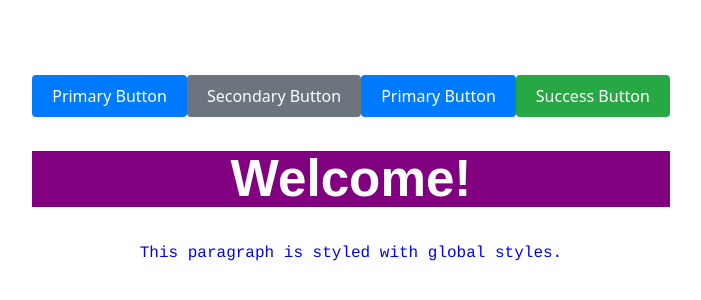
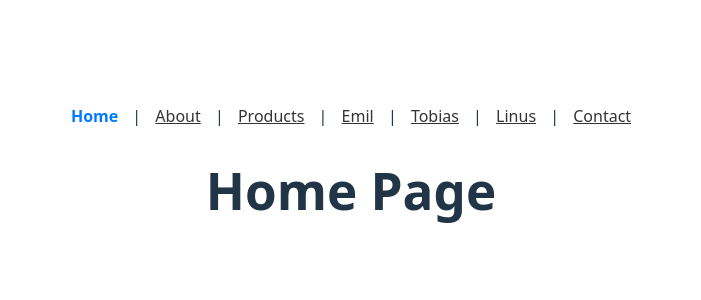
Before and after one commit to Ebubekir42/ReactTutorial, a React (Vite) app: page / in a window 1280 px wide. Shown: the part 222-522 px from the top of the page, without its empty margins (289-990 px from the left). Built offline with nearby package versions, Linux system fonts and the light colour scheme.

Commit message:
Transitions

```diff
--- a/src/main.jsx
+++ b/src/main.jsx
@@ -14,6 +14,7 @@
 import App2 from './PortalButton.jsx';
 import App3 from './Fruit.jsx';
 import { PrimaryButton, SuccessButton, GlobalStyle, Button } from './Button.jsx';
+import { BrowserRouter, Link, Navigate, NavLink, Outlet, Route, Routes, useParams } from 'react-router-dom';
 
 
 const myelement = (
@@ -135,6 +136,61 @@
   alert(b.type);
 }
 
+const Home = () => <h1>Home Page</h1>;
+const About = () => <h1>About Page</h1>;
+const Contact = () => <h1>Contact Page</h1>;
+
+const Products = () => {
+  return (
+    <div>
+      <h1>Products Page</h1>
+      <nav style={{ marginBottom: '20px' }}>
+        <Link to="/products/car">Cars</Link> |{" "}
+        <Link to="/products/bike">Bikes</Link>
+      </nav>
+      <Outlet />
+    </div>
+  );
+}
+
+const CarProducts = () => {
+  return (
+    <div>
+      <h2>Cars</h2>
+      <ul>
+        <li>Audi</li>
+        <li>BMW</li>
+        <li>Volvo</li>
+      </ul>
+    </div>
+  );
+}
+
+const BikeProducts = () => {
+  return (
+    <div>
+      <h2>Bikes</h2>
+      <ul>
+        <li>Yamaha</li>
+        <li>Suzuki</li>
+        <li>Honda</li>
+      </ul>
+    </div>
+  );
+}
+
+const navLinkStyles = ({ isActive }) => ({
+  color: isActive ? "#007bff" : "#333",
+  textDecoration: isActive ? "none" : "underline",
+  fontWeight: isActive ? "bold" : "normal",
+  padding: "5px 10px"
+});
+
+const Info = () => {
+  const { firstname } = useParams();
+  return <h1>Hello, {firstname}!</h1>;
+}
+
 createRoot(document.getElementById('root')).render(
   // myelement
   // <MyList />
@@ -163,15 +219,42 @@
   //   <Button btntype="primary">Primary Button</Button>
   //   <Button btntype="secondary">Secondary Button</Button>
   // </>
-  <>
-    <Button $btntype="primary">Primary Button</Button>
-    <Button $btntype="secondary">Secondary Button</Button>
-    <PrimaryButton>Primary Button</PrimaryButton>
-    <SuccessButton>Success Button</SuccessButton>
-    <GlobalStyle />
-    <h1>Welcome!</h1>
-    <p className='myparagraph'>This paragraph is styled with global styles.</p>
-  </>
+  // <>
+  //   <Button $btntype="primary">Primary Button</Button>
+  //   <Button $btntype="secondary">Secondary Button</Button>
+  //   <PrimaryButton>Primary Button</PrimaryButton>
+  //   <SuccessButton>Success Button</SuccessButton>
+  //   <GlobalStyle />
+  //   <h1>Welcome!</h1>
+  //   <p className='myparagraph'>This paragraph is styled with global styles.</p>
+  // </>
+  <BrowserRouter>
+    <nav>
+      {/* <Link to="/">Home</Link> |{" "}
+      <Link to="/about">About</Link> |{" "}
+      <Link to="/products">Products</Link> |{" "}
+      <Link to="/contact">Contact</Link> */}
+      <NavLink style={navLinkStyles} to="/">Home</NavLink> |{" "}
+      <NavLink style={navLinkStyles} to="/about">About</NavLink> |{" "}
+      <NavLink style={navLinkStyles} to="/products">Products</NavLink> |{" "}
+      <NavLink style={navLinkStyles} to="/customer/Emil">Emil</NavLink> |{" "}
+      <NavLink style={navLinkStyles} to="/customer/Tobias">Tobias</NavLink> |{" "}
+      <NavLink style={navLinkStyles} to="/customer/Linus">Linus</NavLink> |{" "}
+      <NavLink style={navLinkStyles} to="/contact">Contact</NavLink>
+    </nav>
+
+    <Routes>
+      <Route path='/' element={<Home />} />
+      <Route path='/about' element={<About />} />
+      <Route path='/products' element={<Products />}>
+        <Route path='car' element={<CarProducts />} />
+        <Route path='bike' element={<BikeProducts />} />
+      </Route>
+      <Route path='/contact' element={<Contact />} />
+      <Route path='/customer/:firstname' element={<Info />} />
+      <Route path='/customer' element={<Navigate to={"/customer/Emil"} />} />
+    </Routes>
+  </BrowserRouter>
   // <StrictMode>
   //   <App />
   // </StrictMode>,
```
